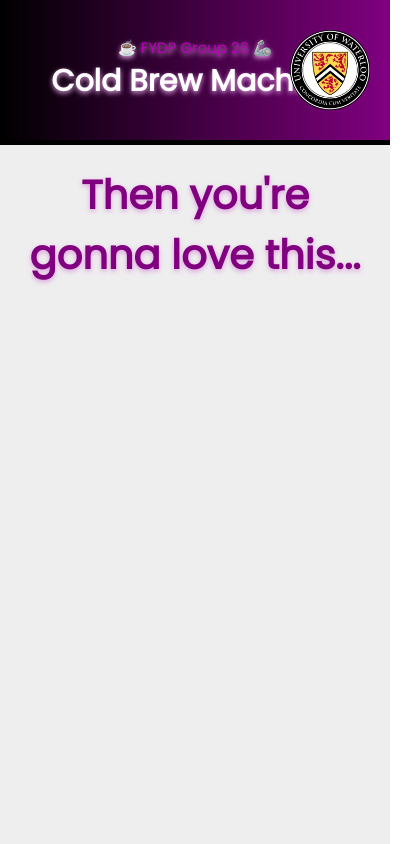
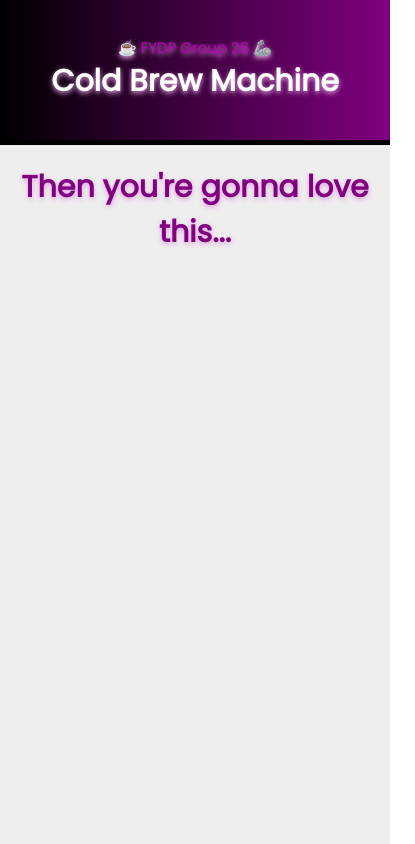
Before and after one commit to deltadovert/fydp-cold-brew-machine-site, a React (Create React App) app: page / in a window 390 px wide. Shown: the top 844 px of the page, 415 px wide, since content can reach past the window. Built offline with nearby package versions, Linux system fonts and the light colour scheme.

Commit message:
fix responsive design for phones

```diff
--- a/src/header.js
+++ b/src/header.js
@@ -3,6 +3,8 @@ import useMediaQuery from '@mui/material/useMediaQuery';
 
 const Header = () => {
   const isDesktop = useMediaQuery('(min-width: 800px)');
+  const showUW = useMediaQuery('(min-width:500px)');
+
   const style = {
     container: {
       width: '100%',
@@ -36,7 +38,7 @@ const Header = () => {
 
   return (
     <div style={style.container}>
-      <img src={uw} style={style.image} />
+      {showUW ? <img src={uw} style={style.image} /> : null}
       <div style={{ display: 'flex', flexDirection: 'column' }}>
         <div style={style.subtext}>☕️ FYDP Group 26 🦾</div>
         <div style={style.text}>Cold Brew Machine</div>
--- a/src/hype.js
+++ b/src/hype.js
@@ -1,9 +1,11 @@
+import useMediaQuery from '@mui/material/useMediaQuery';
 import React from 'react';
 import Fade from 'react-reveal/Fade';
 import model from './assets/model.png';
 import Spacer from './spacer';
 
 const Hype = ({ displayState }) => {
+  const useBigText = useMediaQuery('(min-width: 500px)');
   const [fade, setFade] = React.useState(true);
 
   React.useEffect(() => {
@@ -18,7 +20,7 @@ const Hype = ({ displayState }) => {
   const style = {
     text: {
       fontWeight: 'bold',
-      fontSize: 40,
+      fontSize: useBigText ? 40 : 30,
       paddingLeft: 20,
       paddingRight: 20,
     },
--- a/src/our-team.js
+++ b/src/our-team.js
@@ -8,6 +8,7 @@ import useMediaQuery from '@mui/material/useMediaQuery';
 
 const OurTeam = ({ show }) => {
   const isDesktop = useMediaQuery('(min-width:800px)');
+  const useSmallImg = useMediaQuery('(max-width:500px');
   console.log(`isMobile ${isDesktop}`);
 
   const team_members = {
@@ -56,13 +57,13 @@ const OurTeam = ({ show }) => {
       gridTemplateColumns: isDesktop ? 'auto auto auto auto' : 'auto auto',
     },
     team_member_container: {
-      width: 160,
+      width: useSmallImg ? 120 : 160,
       paddingLeft: 20,
       paddingRight: 20,
     },
     image: {
-      width: 160,
-      height: 160,
+      width: useSmallImg ? 120 : 160,
+      height: useSmallImg ? 120 : 160,
       border: '5px solid',
       borderImageSlice: 1,
       borderImageSource: 'linear-gradient(to right, black, purple)',
```
